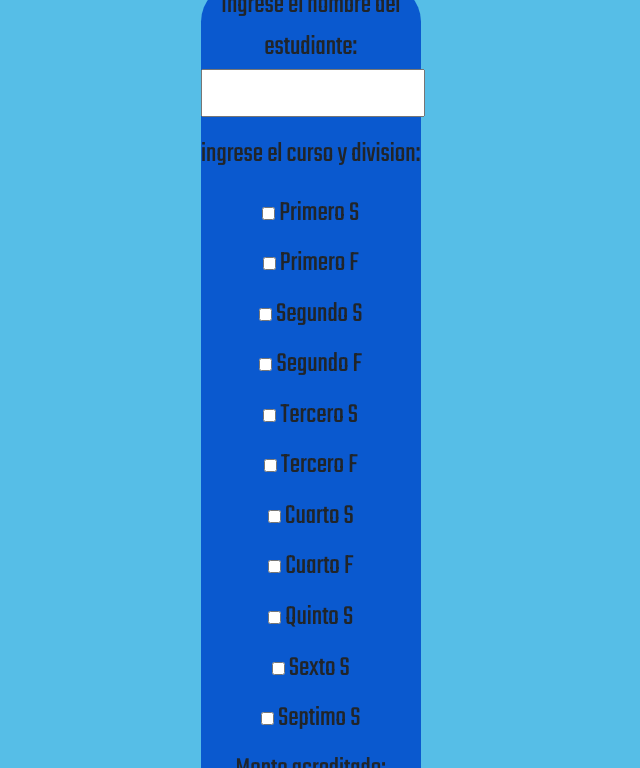
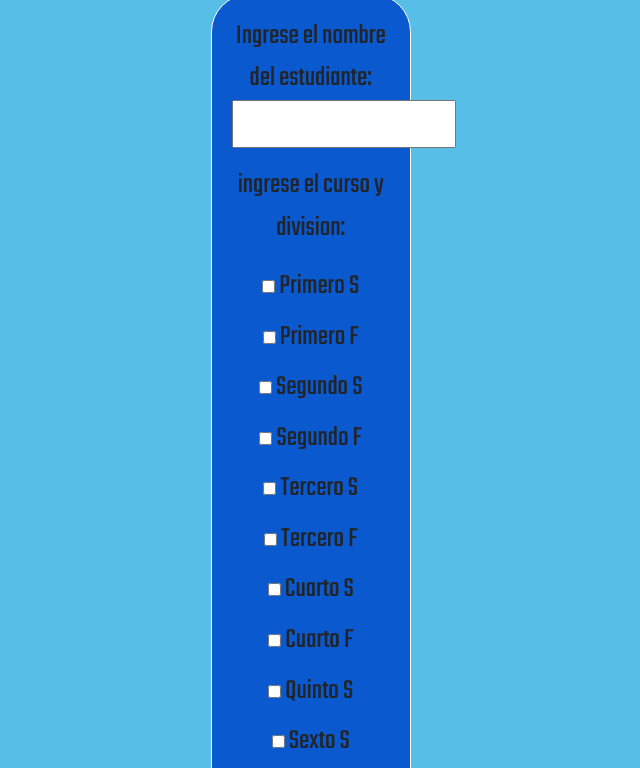
Before and after one commit to paulina07/ProAShop2, a plain HTML site: page AAproyecto/acreditar.html in a window 1280 px wide. Shown: the part 116-884 px from the top of the page, without its empty margins (79-719 px from the left). Drawn offline with nearby package versions, Linux system fonts and the light colour scheme.

Commit message:
Update estiloacreditar.css

```diff
--- a/AAproyecto/css/estiloacreditar.css
+++ b/AAproyecto/css/estiloacreditar.css
@@ -11,5 +11,8 @@ p, label{
 .fecha{
     text-align: center;
     background-color: rgb(10, 89, 207);
+    padding: 20px;
+    margin: 10px;
+    border: 1px solid white;
     border-radius: 1cm;
 }
```
